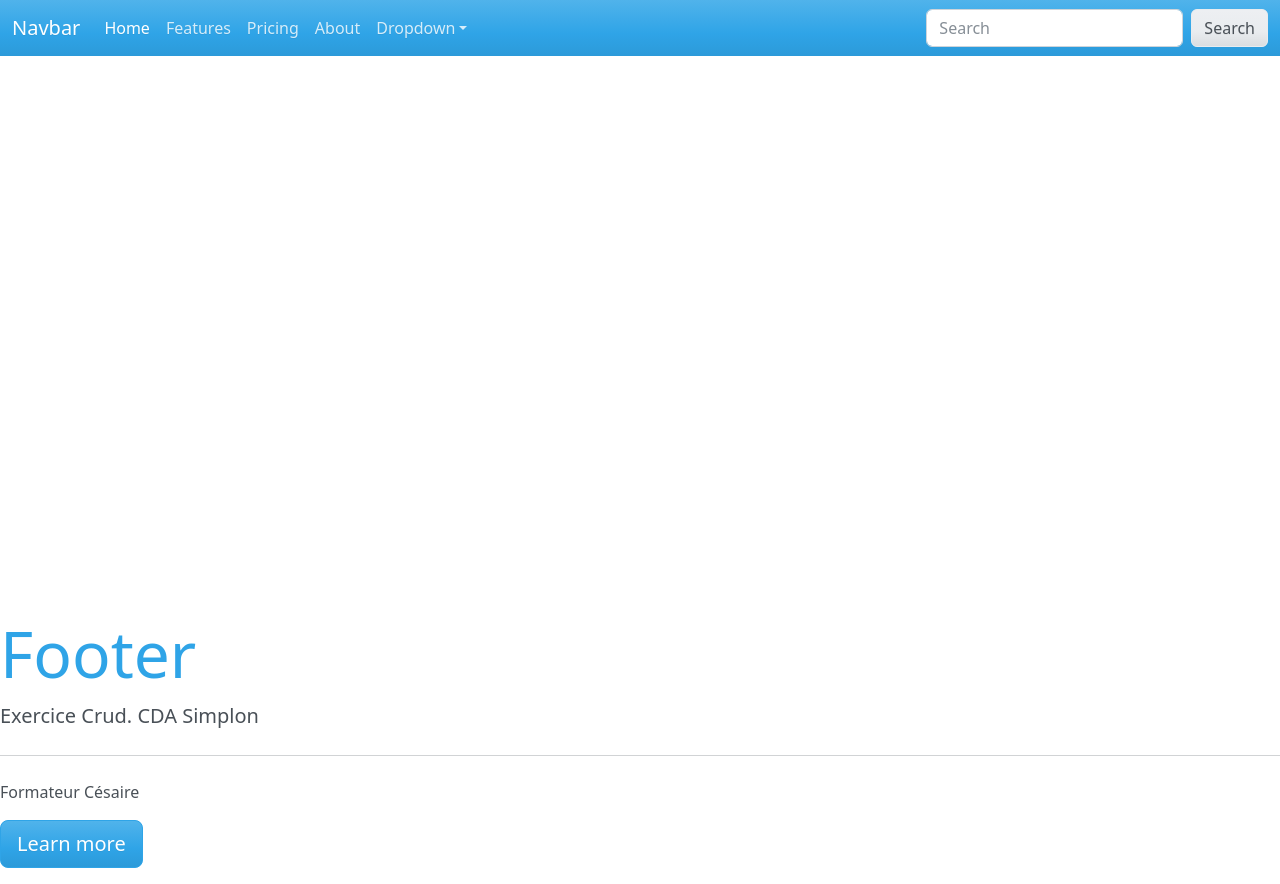
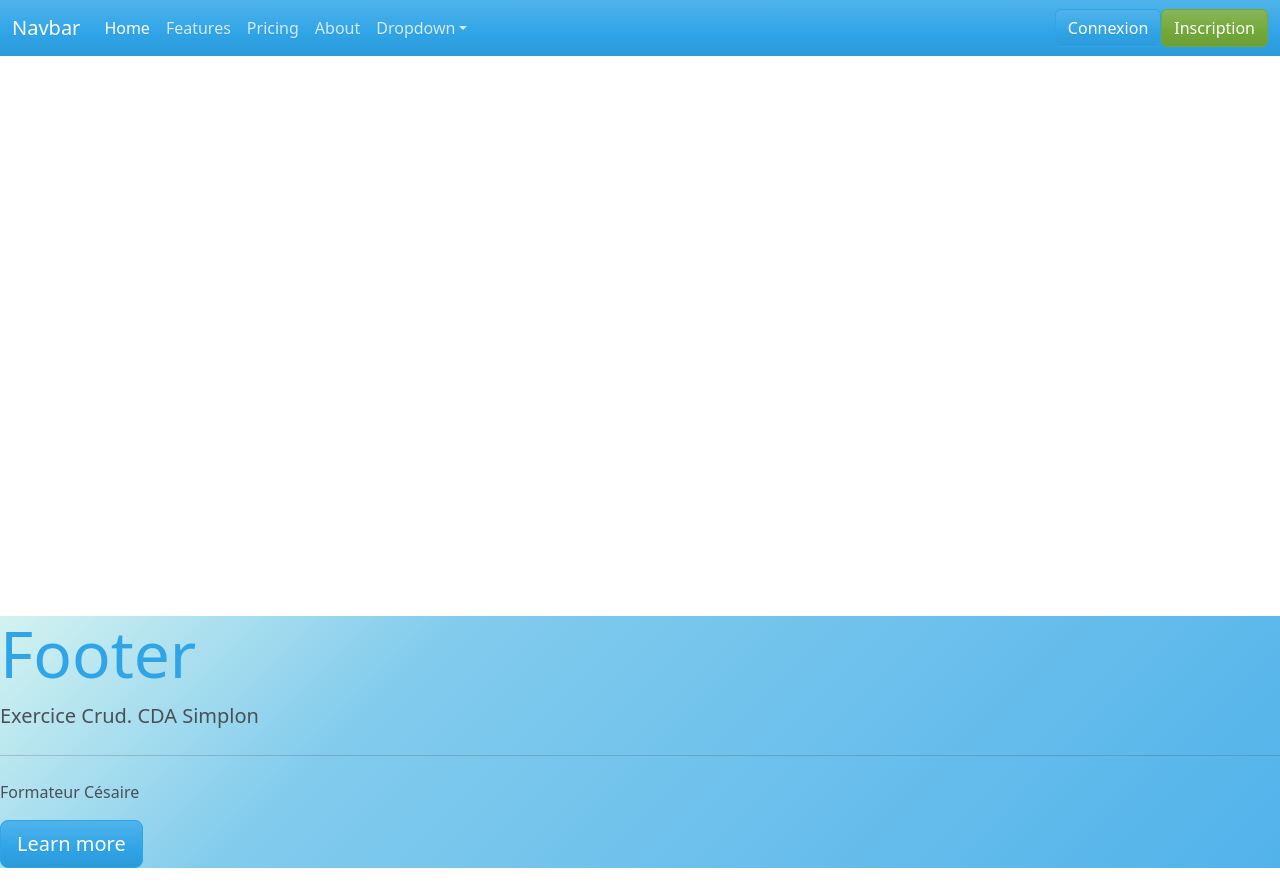
Before and after one commit to hugoMontevideo/php_cda, a PHP site: page /PHP/ in a window 1280 px wide. Run offline with PHP 8.4, Linux system fonts and the light colour scheme; some libraries are stand-ins or nearby versions.

Commit message:
25 05 home

```diff
--- a/php_cours/03Crud/assets/css/style.css
+++ b/php_cours/03Crud/assets/css/style.css
@@ -1,3 +1,14 @@
 .container{
     min-height: 70vh;
 }
+.footer{
+    background: hsla(202, 79%, 62%, 1);
+
+    background: linear-gradient(315deg,hsla(176, 57%, 89%, 1) 0%, hsla(199, 75%, 72%, 1) 30%,  hsla(202, 79%, 62%, 1) 100%);
+
+    background: -moz-linear-gradient(315deg,hsla(176, 57%, 89%, 1) 0%, hsla(199, 75%, 72%, 1) 30%,  hsla(202, 79%, 62%, 1) 100%);
+
+    background: -webkit-linear-gradient(315deg,hsla(176, 57%, 89%, 1) 0%, hsla(199, 75%, 72%, 1) 30%,  hsla(202, 79%, 62%, 1) 100%);
+
+    filter: progid: DXImageTransform.Microsoft.gradient( startColorstr="#50b3eb", endColorstr="#80cbed", GradientType=1 );
+}
--- a/php_cours/03Crud/inc/footer.inc.php
+++ b/php_cours/03Crud/inc/footer.inc.php
@@ -1,6 +1,6 @@
 
     </div><!-- end .container -->
-    <div class="jumbotron">
+    <div class="footer jumbotron">
   <h1 class="display-3">Footer</h1>
   <p class="lead">Exercice Crud. CDA Simplon</p>
   <hr class="my-4">
--- a/php_cours/03Crud/inc/header.inc.php
+++ b/php_cours/03Crud/inc/header.inc.php
@@ -43,10 +43,8 @@
                 </div>
                 </li>
             </ul>
-            <form class="d-flex">
-                <input class="form-control me-sm-2" type="search" placeholder="Search">
-                <button class="btn btn-secondary my-2 my-sm-0" type="submit">Search</button>
-            </form>
+            <a href="<?=  BASE_PATH.'security/login.php'; ?>" class="btn btn-primary">Connexion</a>
+            <a href="<?=  BASE_PATH.'security/register.php'; ?>" class="btn btn-success">Inscription</a>
             </div>
         </div>
         </nav>
```
Also changed, not shown: php_cours/02Formulaires/index.php (+1 -13 lines), php_cours/02Formulaires/traitement.php (+18 -14 lines), php_cours/03Crud/security/login.php (+14 -2 lines), php_cours/03Crud/security/register.php (+15 -2 lines), php_cours/views/formulaires1.phtml (+5 -13 lines).
